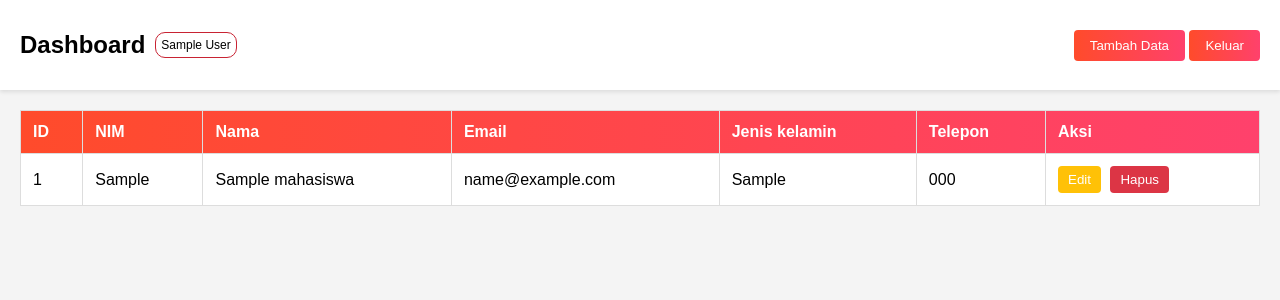
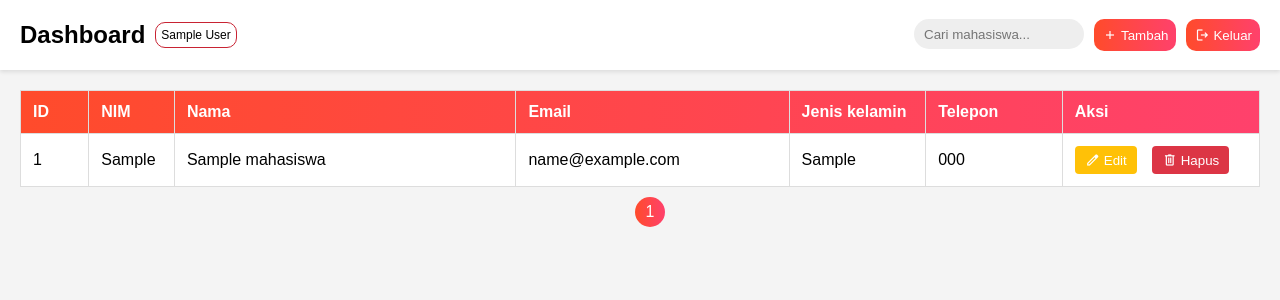
Before and after one commit to gchristiansun/PemWeb-CRUD, a PHP site: page / in a window 1280 px wide. Shown: the top 300 px of the page. Run offline with PHP 8.4, Linux system fonts and the light colour scheme; the visitor is signed in with stand-in values (Sample User, id 1); tables that the repository leaves empty or names only in its code hold one stand-in row (values such as "Sample post").

Commit message:
add: pagination feature

```diff
--- a/app/config.php
+++ b/app/config.php
@@ -1,5 +1,9 @@
 <?php
-$conn = mysqli_connect("localhost", "root", "", "belajarphp");
+$server = "localhost";
+$user = "root";
+$password = "";
+$db = "belajarphp";
+$conn = mysqli_connect($server, $user, $password, $db);
 
 if (!$conn) {
     die("Koneksi gagal: " . mysqli_connect_error());
--- /dev/null
+++ b/app/configpage.php
@@ -0,0 +1,12 @@
+<?php
+include 'config.php';
+
+// Pagination
+$jumlahDataPerHalaman = 10;
+$jumlahData = mysqli_num_rows(mysqli_query($conn, "SELECT * FROM mahasiswa"));
+$jumlahHalaman = ceil($jumlahData / $jumlahDataPerHalaman);
+$halamanAktif = ( isset($_GET['page']) ) ? $_GET['page'] : 1;
+$dataAwal = ($jumlahDataPerHalaman * $halamanAktif) - $jumlahDataPerHalaman;
+
+
+?>
--- a/page/logout.php
+++ b/app/logout.php
@@ -6,8 +6,6 @@ session_destroy();
 setcookie('key1', '', time() - 3600);
 setcookie('key2', '', time() - 3600);
 
-header("Location: loginregister.php");
+header("Location: ../page/auth.php");
 exit;
-
-
 ?>
--- a/app/prosesedit.php
+++ b/app/prosesedit.php
@@ -20,8 +20,8 @@ $result = mysqli_query($conn, $query);
 if ($result) {
     echo "<script>
             alert('Data berhasil diupdate!');
+            window.location.href = '../page/index.php'
         </script>";
-    header("Location: ../page/index.php");
     exit();
 } else {
     echo "Update gagal: " . mysqli_error($conn);
--- /dev/null
+++ b/app/session.php
@@ -0,0 +1,6 @@
+<?php
+session_start();
+if(!isset($_SESSION["login"])) {
+    header("Location: loginregister.php");
+}
+?>
--- a/page/edit.php
+++ b/page/edit.php
@@ -1,8 +1,5 @@
 <?php
-session_start();
-if(!isset($_SESSION["login"])) {
-    header("Location: loginregister.php");
-}
+include '../app/session.php';
 ?>
 
 <!DOCTYPE html>
--- a/page/index.php
+++ b/page/index.php
@@ -1,10 +1,51 @@
 <?php
-session_start();
+include '../app/config.php';
+include '../app/session.php';
+include '../app/configpage.php';
 
-if(!isset($_SESSION["login"])) {
+if (!isset($_SESSION["login"])) {
     header("Location: loginregister.php");
+    exit;
 }
 
+// Jika request dari AJAX (search)
+if (isset($_GET['ajax']) && $_GET['ajax'] === 'search') {
+    $keyword = trim($_GET['keyword']);
+
+    $query = "SELECT * FROM mahasiswa
+              WHERE nama LIKE '%$keyword%'
+                 OR nim LIKE '%$keyword%'
+                 OR email LIKE '%$keyword%'
+                 OR jk LIKE '%$keyword%'
+                 OR telepon LIKE '%$keyword%'
+                 LIMIT $dataAwal, $jumlahDataPerHalaman";
+
+    $result = mysqli_query($conn, $query);
+
+    while ($row = mysqli_fetch_assoc($result)) {
+        echo "<tr>
+        <td>{$row['id']}</td>
+        <td>{$row['nim']}</td>
+        <td>{$row['nama']}</td>
+        <td>{$row['email']}</td>
+        <td>{$row['jk']}</td>
+        <td>{$row['telepon']}</td>
+        <td class='action-buttons'>
+          <div class='container-button'>
+            <button class='edit-btn' onclick=\"window.location.href='edit.php?id={$row['id']}'\">
+              <span class='material-symbols-outlined icon-style'>edit</span>
+              Edit
+            </button>
+            <button class='delete-btn' onclick=\"window.location.href='../app/proseshapus.php?id={$row['id']}'\">
+              <span class='material-symbols-outlined icon-style'>delete</span>
+              Hapus
+            </button>
+          </div>
+        </td>
+      </tr>";
+    }
+    exit;
+}
 ?>
 
 <!DOCTYPE html>
@@ -14,6 +55,9 @@ if(!isset($_SESSION["login"])) {
   <meta name="viewport" content="width=device-width, initial-scale=1.0"/>
   <title>Dashboard CRUD</title>
   <link rel="stylesheet" href="../style/dashboard.css">
+  <script src="../script/search.js"></script>
+  <!-- <link href="https://fonts.googleapis.com/css2?family=Material+Icons" rel="stylesheet"> -->
+  <link href="https://fonts.googleapis.com/css2?family=Material+Symbols+Outlined" rel="stylesheet">
 </head>
 <body>
 
@@ -23,9 +67,20 @@ if(!isset($_SESSION["login"])) {
         <p><?= htmlspecialchars($_SESSION["username"]);?></p>
     </div>
 
-    <div>
-        <button class="btn" onclick="window.location.href='tambah.php'">Tambah Data</button>
-        <button class="btn" onclick="window.location.href='logout.php'">Keluar</button>
+    <div class="container-button">
+        <input type="text" id="searchInput" placeholder="Cari mahasiswa..." autocomplete="off" autofocus>
+        <button class="btn" onclick="window.location.href='tambah.php'">
+          <span class="material-symbols-outlined icon-style">
+            add
+          </span>
+          Tambah
+        </button>
+        <button class="btn" onclick="window.location.href='../app/logout.php'">
+        <span class="material-symbols-outlined icon-style">
+          logout
+        </span>
+          Keluar
+        </button>
     </div>
   </header>
 
@@ -42,11 +97,12 @@ if(!isset($_SESSION["login"])) {
           <th>Aksi</th>
         </tr>
       </thead>
-      <tbody>
+      <tbody id="mahasiswaTable">
         <?php
           include '../app/config.php';
+          include '../app/configpage.php';
 
-          $result = mysqli_query($conn, "SELECT * FROM mahasiswa");
+          $result = mysqli_query($conn, "SELECT * FROM mahasiswa LIMIT $dataAwal, $jumlahDataPerHalaman");
 
           while ($row = mysqli_fetch_assoc($result)) {
         ?>
@@ -58,13 +114,43 @@ if(!isset($_SESSION["login"])) {
           <td><?= $row['jk']?></td>
           <td><?= $row['telepon']?></td>
           <td class="action-buttons">
-            <button class="edit-btn" onclick="window.location.href='edit.php?id=<?=$row['id']?>'">Edit</button>
-            <button class="delete-btn" onclick="window.location.href='../app/proseshapus.php?id=<?=$row['id']?>'">Hapus</button>
+            <div class="container-button">
+              <button class="edit-btn" onclick="window.location.href='edit.php?id=<?=$row['id']?>'">
+                <span class="material-symbols-outlined icon-style">
+                  edit
+                </span>
+                Edit
+              </button>
+              <button class="delete-btn" onclick="window.location.href='../app/proseshapus.php?id=<?=$row['id']?>'">
+                <span class="material-symbols-outlined icon-style">
+                  delete
+                </span>
+                Hapus
+              </button>
+            </div>
           </td>
         </tr>
         <?php } ?>
       </tbody>
     </table>
+
+    <div class="container-navigation-page">
+      <?php if ($halamanAktif > 1) :?>
+        <a href="?page=<?= $halamanAktif - 1;?>" class="navigation-page navigation-page-aktif">&laquo;</a>
+      <?php endif; ?>
+
+      <?php for($i = 1; $i <= $jumlahHalaman; $i ++) : ?>
+        <?php if($i == $halamanAktif) : ?>
+          <a href="?page=<?= $i; ?>" class="navigation-page navigation-page-aktif"><?= $i; ?></a>
+        <?php else : ?>
+          <a href="?page=<?= $i; ?>" class="navigation-page"><?= $i; ?></a>
+        <?php endif; ?>
+      <?php endfor; ?>
+
+      <?php if ($halamanAktif < $jumlahHalaman) :?>
+        <a href="?page=<?= $halamanAktif + 1;?>" class="navigation-page navigation-page-aktif">&raquo;</a>
+      <?php endif; ?>
+    </div>
   </div>
 
 </body>
--- a/page/tambah.php
+++ b/page/tambah.php
@@ -1,8 +1,5 @@
 <?php
-session_start();
-if(!isset($_SESSION["login"])) {
-    header("Location: loginregister.php");
-}
+include '../app/session.php';
 
 ?>
 
--- /dev/null
+++ b/script/search.js
@@ -0,0 +1,19 @@
+document.addEventListener("DOMContentLoaded", () => {
+  const searchInput = document.getElementById("searchInput");
+  const tableBody = document.getElementById("mahasiswaTable");
+
+  searchInput.addEventListener("keyup", () => {
+    const keyword = searchInput.value;
+
+    const xhr = new XMLHttpRequest();
+    xhr.open("GET", `../page/index.php?ajax=search&keyword=${encodeURIComponent(keyword)}`, true);
+
+    xhr.onload = function () {
+      if (xhr.status === 200) {
+        tableBody.innerHTML = xhr.responseText;
+      }
+    };
+
+    xhr.send();
+  });
+});
--- a/style/dashboard.css
+++ b/style/dashboard.css
@@ -6,11 +6,13 @@ body {
 
 header {
     background-color: #ffffff;
-    padding: 20px;
+    padding: 10px 20px;
     box-shadow: 0 2px 4px rgba(0,0,0,0.1);
     display: flex;
     justify-content: space-between;
     align-items: center;
+    position: sticky;
+    top: 0
 }
 
 header h1 {
@@ -19,12 +21,14 @@ header h1 {
 }
 
 .btn {
-    padding: 8px 16px;
+    padding: 8px 8px;
     background: linear-gradient(to right, #FF4B2B, #FF416C);;
     border: none;
     color: white;
     cursor: pointer;
-    border-radius: 4px;
+    border-radius: 10px;
+    display: flex;
+    align-items: center;
 }
 
 .container {
@@ -67,7 +71,7 @@ td input:focus {
 }
 
 table thead {
-    background: linear-gradient(to right, #FF4B2B, #FF416C);;
+    background: linear-gradient(to right, #FF4B2B, #FF416C);
     color: #fff;
 }
 
@@ -88,11 +92,23 @@ th, td {
 .edit-btn {
     background-color: #ffc107;
     color: #fff;
+    padding: 8px 8px;
+    border: none;
+    cursor: pointer;
+    border-radius: 10px;
+    display: flex;
+    align-items: center;
 }
 
 .delete-btn {
     background-color: #dc3545;
     color: #fff;
+    padding: 8px 8px;
+    border: none;
+    cursor: pointer;
+    border-radius: 10px;
+    display: flex;
+    align-items: center;
 }
 
 .edit-btn:hover {
@@ -102,3 +118,70 @@ th, td {
 .delete-btn:hover {
     background-color: #c82333;
 }
+
+.container-button input {
+    border: none;
+    border-radius: 40px;
+    width: 150px;
+    height: 20px;
+    padding: 5px 10px;
+    background-color: rgb(238, 238, 238)
+}
+
+.container-button input:focus {
+    outline: none
+}
+
+.btn .icon-style,
+.delete-btn .icon-style,
+.edit-btn .icon-style {
+    font-size: 16px;
+    margin-right: 3px;
+}
+
+.container-button {
+    display: flex;
+    gap: 10px;
+    /* flex-direction: row; */
+    flex-wrap: nowrap;
+}
+
+/* table {
+  table-layout: fixed;
+  width: 100%;
+} */
+
+th:nth-child(1), td:nth-child(1) { width: 5%; }   /* ID */
+th:nth-child(2), td:nth-child(2) { width: 5%; }  /* NIM */
+th:nth-child(3), td:nth-child(3) { width: 25%; }  /* Nama */
+th:nth-child(4), td:nth-child(4) { width: 20%; }  /* Email */
+th:nth-child(5), td:nth-child(5) { width: 10%; }  /* JK */
+th:nth-child(6), td:nth-child(6) { width: 10%; }  /* Telepon */
+th:nth-child(7), td:nth-child(7) { width: 10%; }
+
+.container-navigation-page {
+    display: flex;
+    width: 100%;
+    gap: 3px;
+    justify-content: center;
+    padding: 10px
+}
+
+.container-navigation-page a {
+    color: white;
+    text-decoration: none;
+}
+
+.navigation-page {
+    background-color: #969696;
+    width: 30px;
+    height: 30px;
+    display: flex;
+    justify-content: center;
+    align-items: center;
+    border-radius: 50%;
+}
+
+.navigation-page-aktif {
+    background: linear-gradient(to right, #FF4B2B, #FF416C);
+}
```
Also changed, not shown: app/search.php (added, +19 -0 lines), page/auth.php (renamed from page/loginregister.php, +0 -10 lines).
